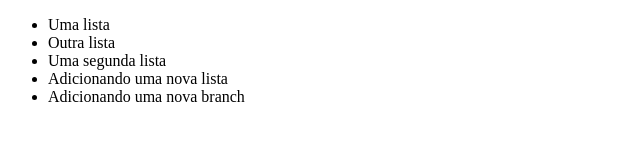
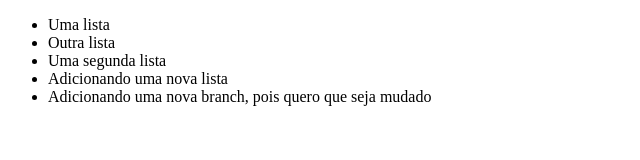
Before and after one commit to victoramorimgithub/git-test, a plain HTML site: page index.html in a window 1280 px wide. Shown: the whole page, without its empty margins (0-640 px from the left). Drawn offline with Linux system fonts and the light colour scheme.

Commit message:
Gerando master conflito

```diff
--- a/index.html
+++ b/index.html
@@ -12,7 +12,7 @@
         <li>Outra lista</li>
         <li>Uma segunda lista</li>
         <li>Adicionando uma nova lista</li>
-        <li>Adicionando uma nova branch</li>
+        <li>Adicionando uma nova branch, pois quero que seja mudado</li>
     </ul>
 </body>
 </html>
```
